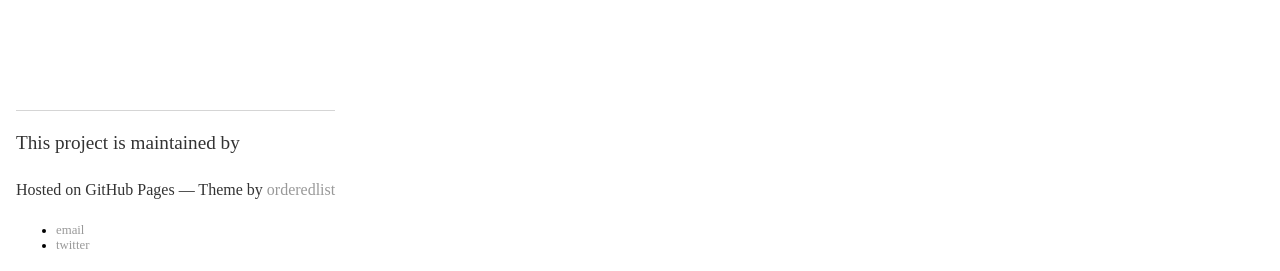
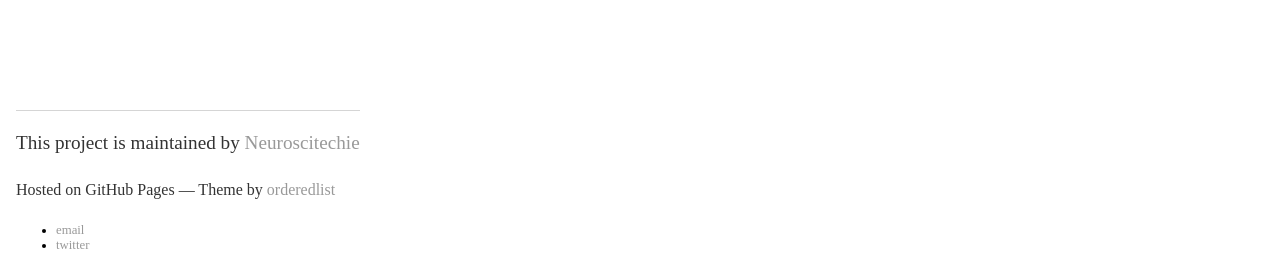
Before and after one commit to inantubek/meltemiatay.github.io, a Jekyll site: the page built from index.html, in a window 1280 px wide. Shown: the part 626-897 px from the top of the page. Built offline with Jekyll 4.4.1, drawn with Linux system fonts in a browser that asks for light colours.

Commit message:
Update default.html

```diff
--- a/_layouts/default.html
+++ b/_layouts/default.html
@@ -25,7 +25,7 @@
 </div>
 
 <div class="footer">
-  <p>This project is maintained by <a href="{{ https://github.com/neuroscitechie }}">{{ neuroscitechie}}</a></p>
+  <p>This project is maintained by <a href="{{ https://github.com/neuroscitechie }}">Neuroscitechie</a></p>
   <p><small>Hosted on GitHub Pages &mdash; Theme by <a href="https://github.com/orderedlist">orderedlist</a></small></p>
 
   <ul class="contacts">
```
